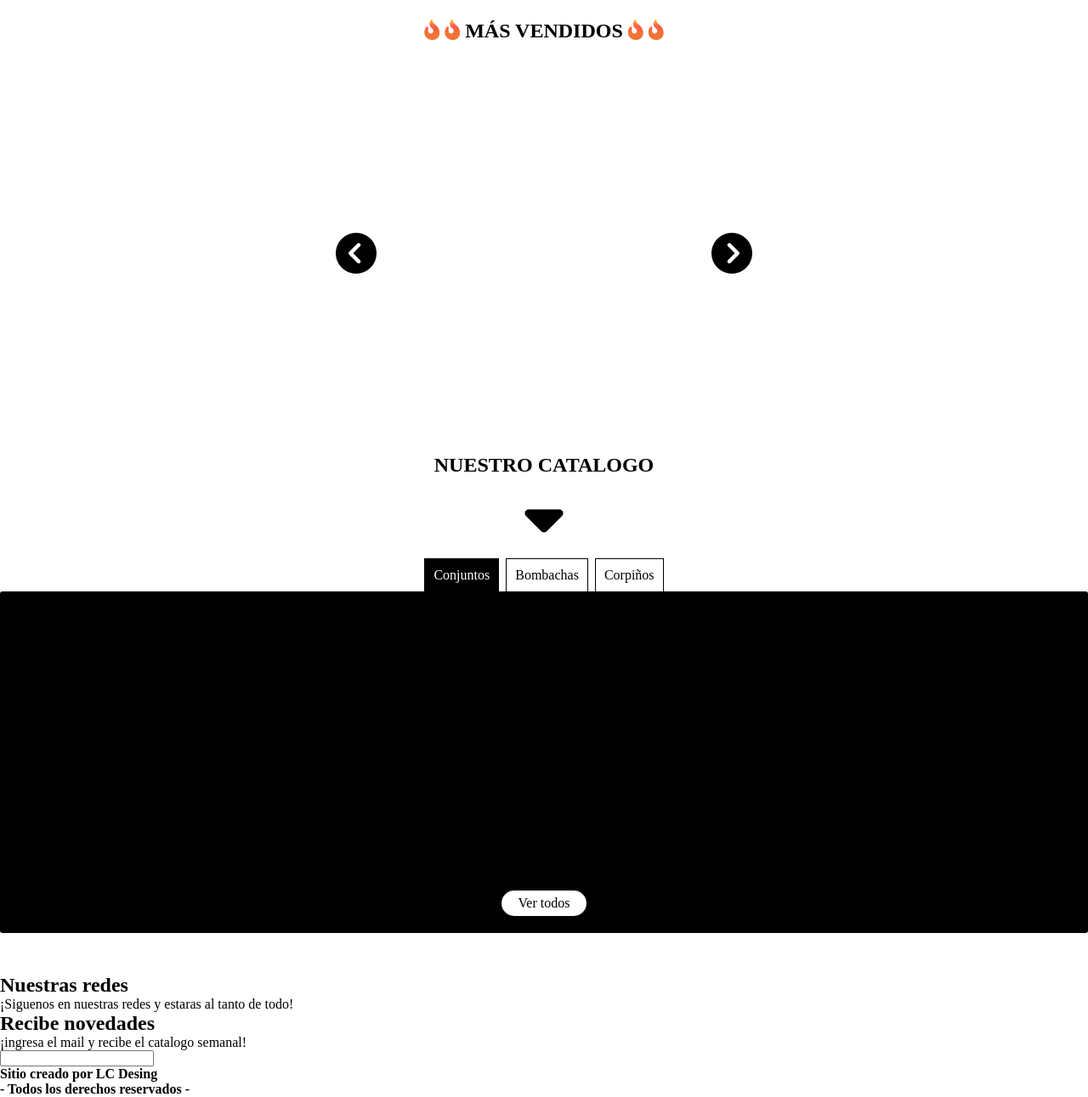
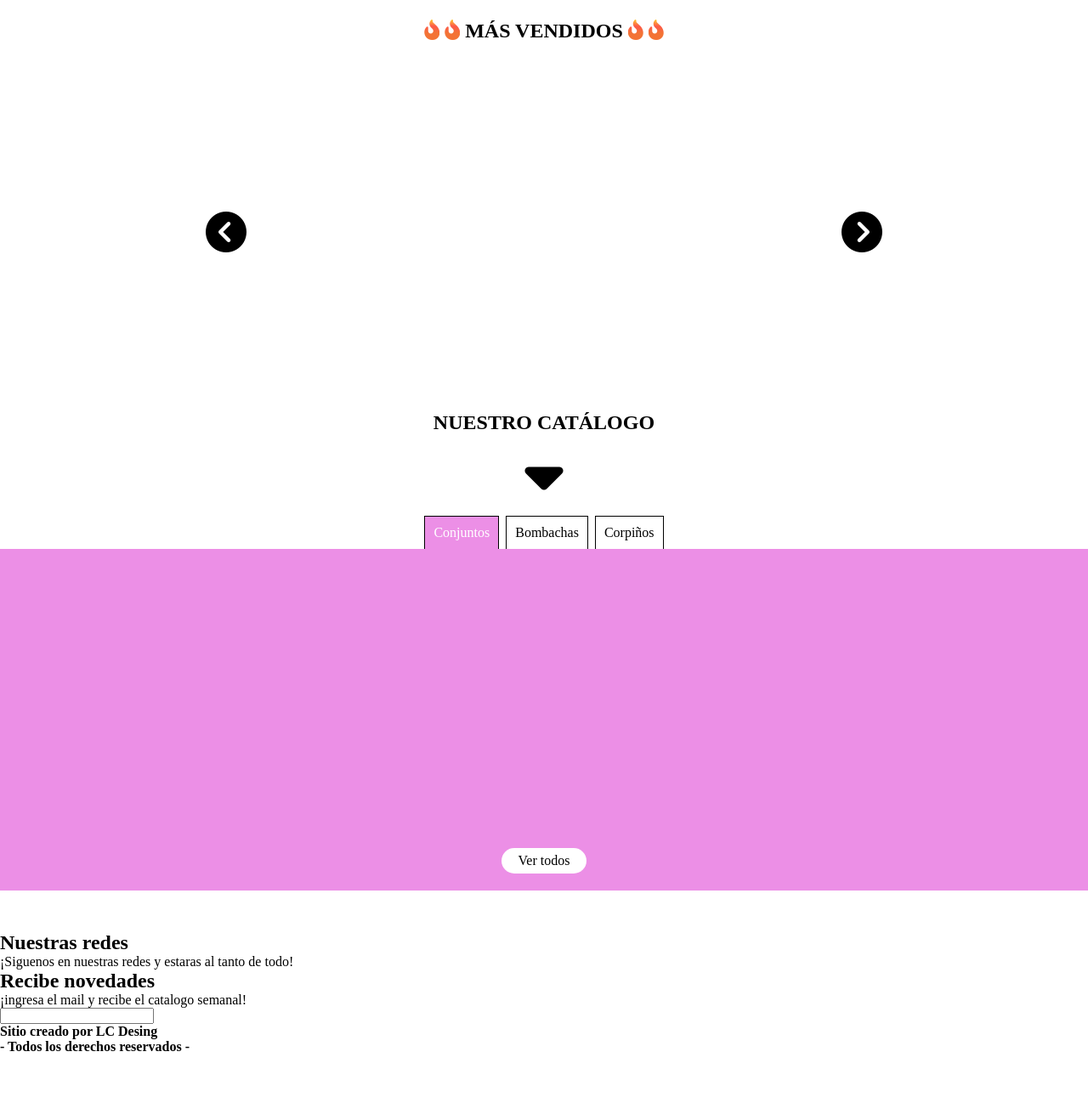
Before and after one commit to lucas050895/DewRosas, a PHP site: page / in a window 1280 px wide. Shown: the part 117-1408 px from the top of the page at 85% size. After the commit the page ends 1354 px from the top, so only its background shows below. Run offline with PHP 8.4, Linux system fonts and the light colour scheme; data that the repository does not hold is empty; some libraries are stand-ins or nearby versions.

Commit message:
ultimas modificaciones para el index

```diff
--- a/css/index.css
+++ b/css/index.css
@@ -13,8 +13,8 @@
 
 /*      DESTACADOS      */
 #destacados{
-    width: 90%;
-    max-width: 500px;
+    width: 80%;
+    max-width: 1200px;
     margin: 1rem auto;
     grid-area: destacados;
 }
@@ -41,15 +41,14 @@
     border-radius: 50%;
 }
 #cCarousel #prev{
-    left: 5px;
+    left: 2px;
 }
 #cCarousel #next{
-    right: 5px;
+    right: 2px;
 }
 #carousel-vp{
-    width: 90%;
-    max-width: 800px;
-    height: 400px;
+    width: 100%;
+    height: 350px;
     display: flex;
     align-items: center;
     position: relative;
@@ -62,52 +61,37 @@
     display: flex;
     position: absolute;
     transition: 0.3s ease-in-out;
-    gap: 10px;
+    gap: 5px;
     left: 0px;
 }
-.cCarousel-item{
-    width: 250px;
-    height: 365px;
-    border: 2px solid var(--color-secundario);
-    border-radius: 15px;
-    overflow: hidden;
-    display: flex;
-    flex-direction: column;
+article{
+    width: 15em;
+    height: 18em;
+    padding: 10px;
+    margin: .5em;
+    border: 1px solid var(--color-secundario);
+    border-radius: 5px;
+    background: rgb(150, 150, 150);
     box-shadow: 0px 0px 5px 1px rgba(0,0,0,0.75);
 }
-.cCarousel-item img{
-    width: 100%;
-    height: 250px;
-    object-fit: cover;
-}
-.cCarousel-item .infos{
-    height: 100%;
-    display: flex;
-    flex-direction: column;
-    align-items: center;
-    justify-content: space-around;
-    background-color: var(--color-secundario);
-}
-.cCarousel-item .infos span::before{
-    content: '$ ';
-}
-.cCarousel-item .infos button{
-    width: 100px;
-    height: 30px;
-    background: var(--color-primario);
-    border-radius: 15px;
-    cursor: pointer;
-}
-.cCarousel-item .infos button a{
+article > a{
     width: 100%;
     height: 100%;
     display: inline-flex;
-    justify-content: center;
-    align-items: center;
+    flex-direction: column;
     color: var(--color-secundario);
-    border-radius: 15px;
-    text-transform: uppercase;
     text-decoration: none;
+    text-align: center;
+}
+article > a > figure > img{
+    width: 100%;
+    margin: .2em auto;
+}
+article > a > span:nth-child(3){
+    color: var(--color-secundario);
+}
+article > a > span:nth-child(3)::before{
+    content: '$ ';
 }
 
 
@@ -155,8 +139,8 @@
     overflow: hidden;
     margin: 0 auto 3rem;
     padding: 20px 0;
-    border-radius: 3px;
     background-color: var(--color-primario);
+    background: rgb(236, 143, 230);
 }
 #catalogo > .warpper > .panels > .panel{
     width: 100%;
--- a/index.php
+++ b/index.php
@@ -41,23 +41,22 @@
                             $resultado = $conexion ->query("SELECT * FROM productos WHERE destacado = 1")or die($conexion -> error);
                             while($fila =mysqli_fetch_array($resultado)){ ?>
                                 <article class="cCarousel-item">
-                                    <figure>
-                                        <!-- AGREGAR IMAGEN A LA CARPETA "assets/img" Y CAMBIAR example.jpg <?php echo $fila['nombre']; ?> -->
-                                        <img src="assets/img/example.jpg" alt="<?php echo $fila['nombre']; ?>">
-                                    </figure>
-                                    <div class="infos">
-                                        <h3><?php echo $fila['nombre']; ?></h3>
+                                    <a href="enlaces/producto.php?id=<?php echo $fila['id']; ?>">
+                                        <span>
+                                            <?php echo $fila['nombre']; ?>
+                                        </span>
+                                        <figure>
+                                            <!-- AGREGAR IMAGEN A LA CARPETA "assets/img" Y CAMBIAR example.jpg <?php echo $fila['nombre']; ?> -->
+                                            <img src="assets/img/example.jpg" alt="<?php echo $fila['nombre']; ?>">
+                                        </figure>
+
                                         <span>
                                             <?php
                                                 echo $precio_formateado = number_format($fila['precio'], 0, ',', '.');
                                             ?>
                                         </span>
-                                        <button type="button">
-                                            <a href="enlaces/producto.php?id=<?php echo $fila['id']; ?>">
-                                                Ver
-                                            </a>
-                                        </button>
-                                    </div>
+
+                                    </a>
                                 </article>
                         <?php } ?>
                     </div>
@@ -67,7 +66,7 @@
 
         <section id="catalogo">
             <h2 class="titulo">
-                Nuestro Catalogo
+                Nuestro Catálogo
                 <i class="fas fa-sort-down"></i>
             </h2>
 
```
Also changed, not shown: other parts of css/index.css (+4 -35 lines).
